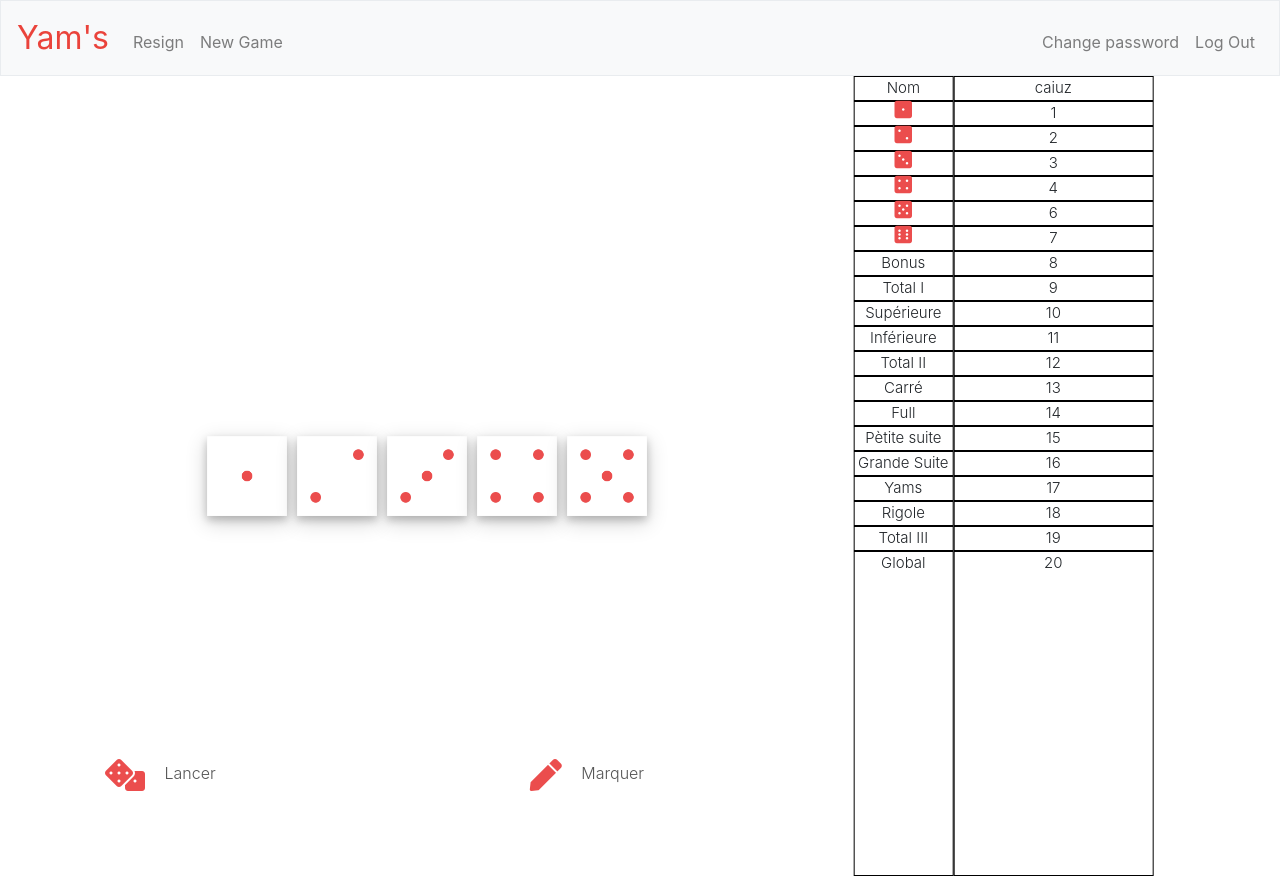
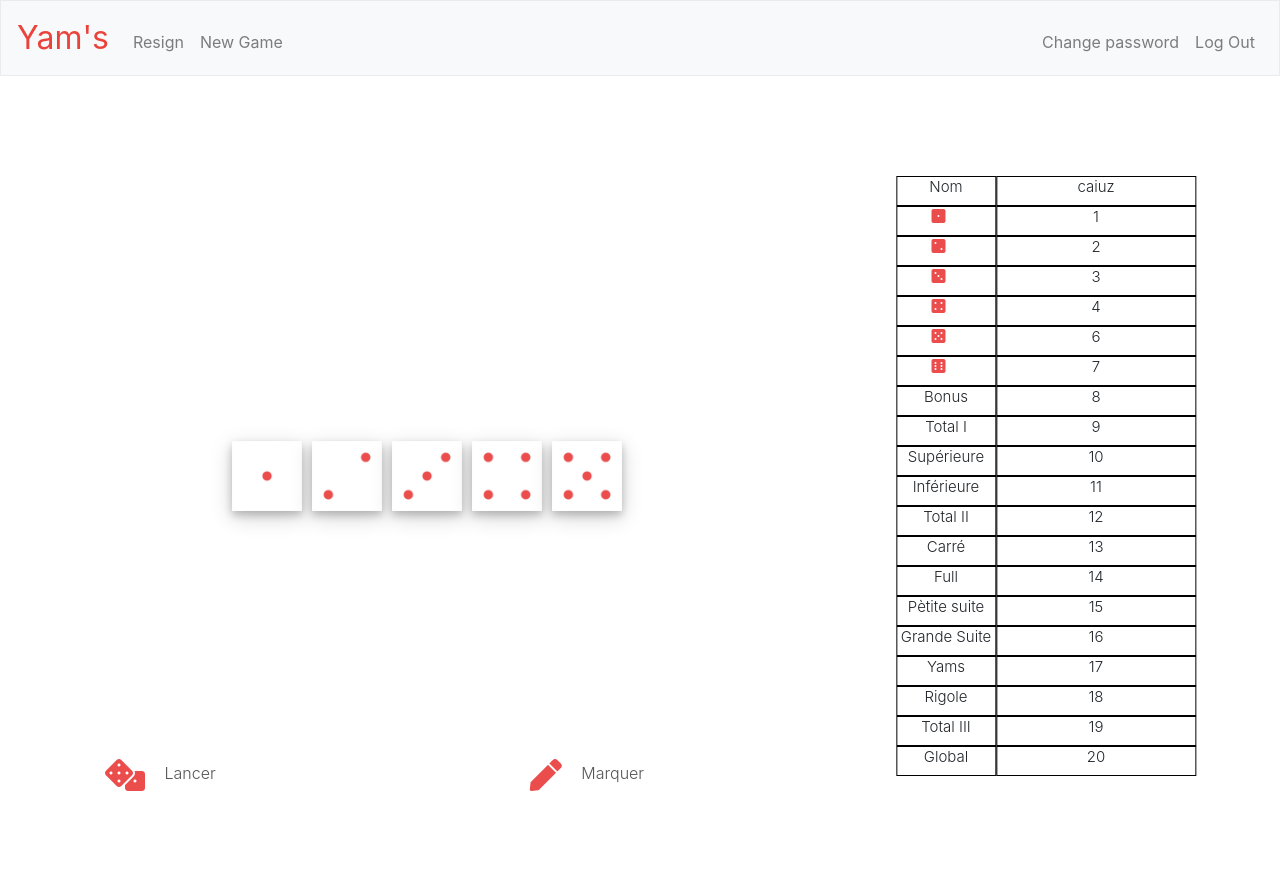
Before and after one commit to nicola-carraro/yams, a Flask app: page / in a window 1280 px wide. Run offline with Flask 2, Linux system fonts and the light colour scheme; some libraries are stand-ins or nearby versions.

Commit message:
Reduced score table size

```diff
--- a/yams/static/css/master.css
+++ b/yams/static/css/master.css
@@ -1,12 +1,12 @@
 /*GENERAL*/
 
 :root {
-  --dice-side: 80px;
+  --dice-side: 20px;
 }
 
-@media only screen and (max-width: 200px) {
+@media only screen and (min-width: 600px) {
   :root {
-    --dice-side: 20px;
+    --dice-side: 70px;
   }
 }
 
@@ -70,12 +70,6 @@ nav .navbar-brand .red
 
 /*BOARD HEADER*/
 
-#new-game-btn {
-  position: absolute;
-  top: 50%;
-  left: 50%;
-  transform: translate(-50%, -50%);
-}
 
 /*DICE*/
 
@@ -112,16 +106,16 @@ nav .navbar-brand .red
 
 #score-grid{
   position: absolute;
-  width: 100%;
-  height: 100%;
+  width: 80%;
+  height: 75%;
   top: 50%;
   left: 50%;
   display: grid;
-  grid-template-rows: repeat(19, 25px);
+  grid-template-rows: repeat(auto-fill, 1fr);
   grid-template-columns: 100%;
   font-size: 12pt;
   text-align: center;
-  vertical-align: middle;
+  line-height: 20px;
   transform: translate(-50%, -50%);
 }
 
@@ -132,18 +126,15 @@ nav .navbar-brand .red
 }
 
 .score-dice {
-  position: absolute;
-  top: 50%;
-  left: 50%;
-  font-size: 20px;
-  transform: translate(-50%, -50%);
+  line-height: 25px;
   vertical-align: middle;
   object-position: center;
+  font-size: 12pt;
 }
 
 .score-dice-cell {
   position: relative;
-  font-size: 20px;
+  font-size: 12pt;
   align-items: center;
 }
 
```
